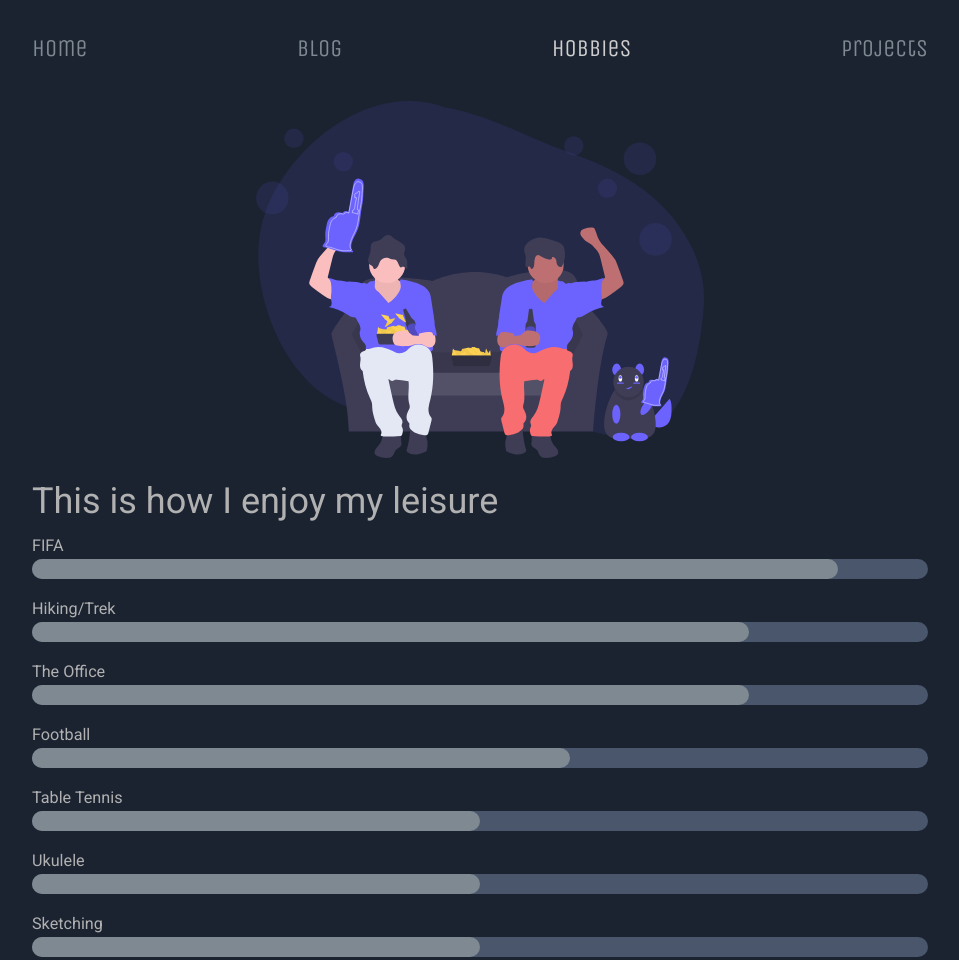
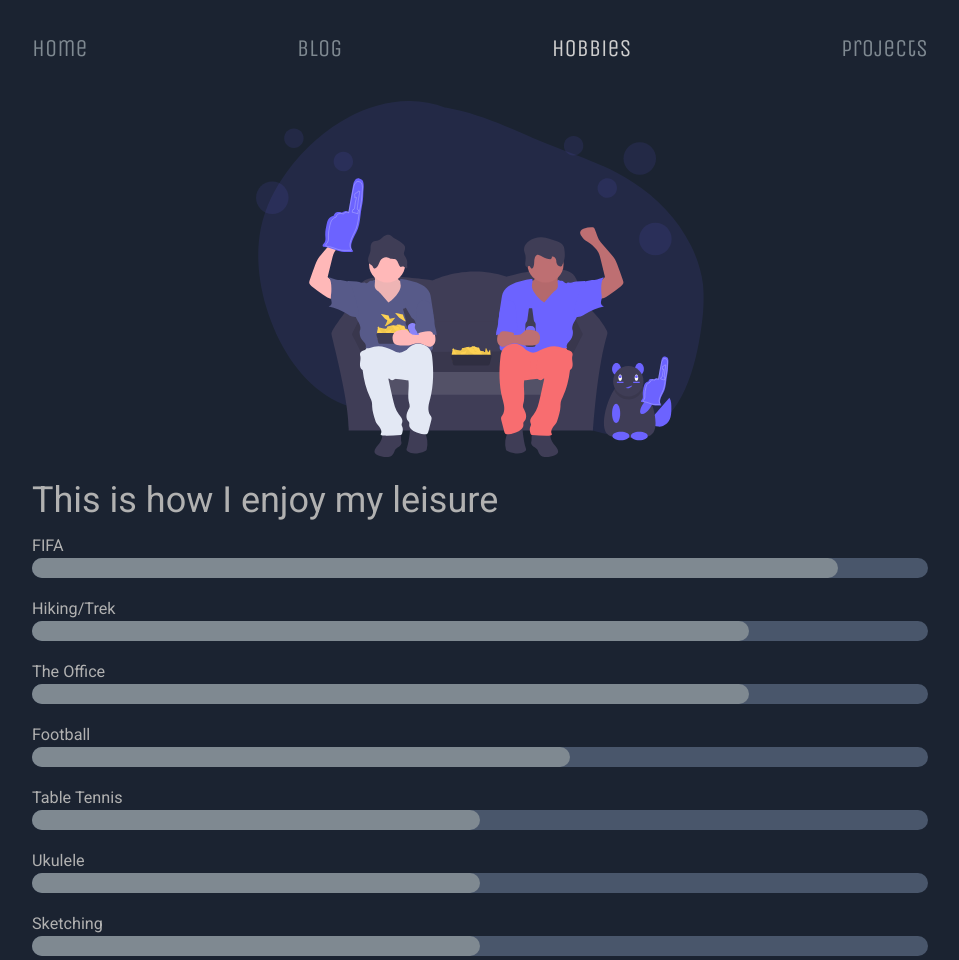
Before and after one commit to yashant/portfolio, a plain HTML site: page hobbies.html in a window 1280 px wide. Shown: the whole page, without its empty margins (160-1119 px from the left). Drawn offline with nearby package versions, Linux system fonts and the light colour scheme.

Commit message:
changed hobby image to display block

```diff
--- a/hobbies.html
+++ b/hobbies.html
@@ -25,7 +25,7 @@
     </header>
     <main class="main-container main-padding">
         <div class="img_coder">
-            <img src="images/Hobbies.svg" alt="hobbies illustration" class="hero-img-hobbies">
+            <img src="images/1.svg" alt="hobbies illustration" class="hero-img-hobbies">
         </div>
         <div class="content">
             <p class="title">This is how I enjoy my leisure</p>
--- a/style/style.css
+++ b/style/style.css
@@ -85,10 +85,12 @@ a:visited{
     width: 80%;
 }
 .hero-img-hobbies{
+    display: block;
     width: 50%;
     margin: auto;
-    display: block;
+    vertical-align:top;
 }
+
 .hero-img-projects{
     width: 30%;
     margin: auto;
```
